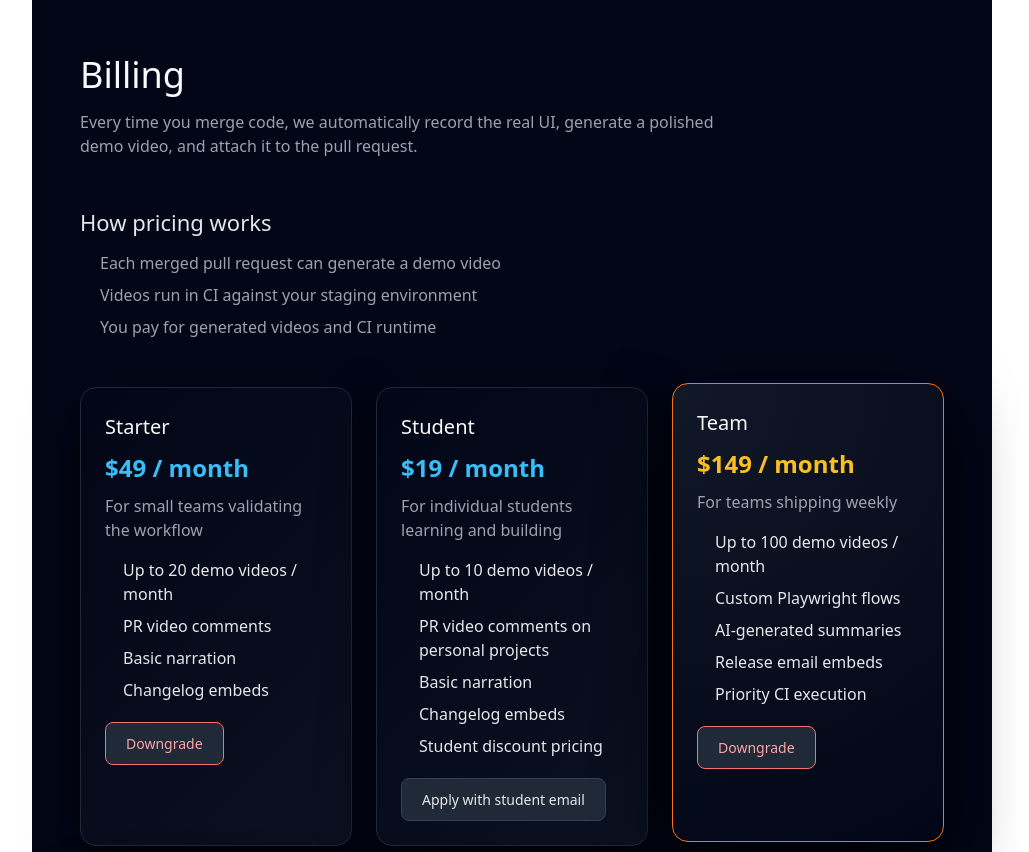
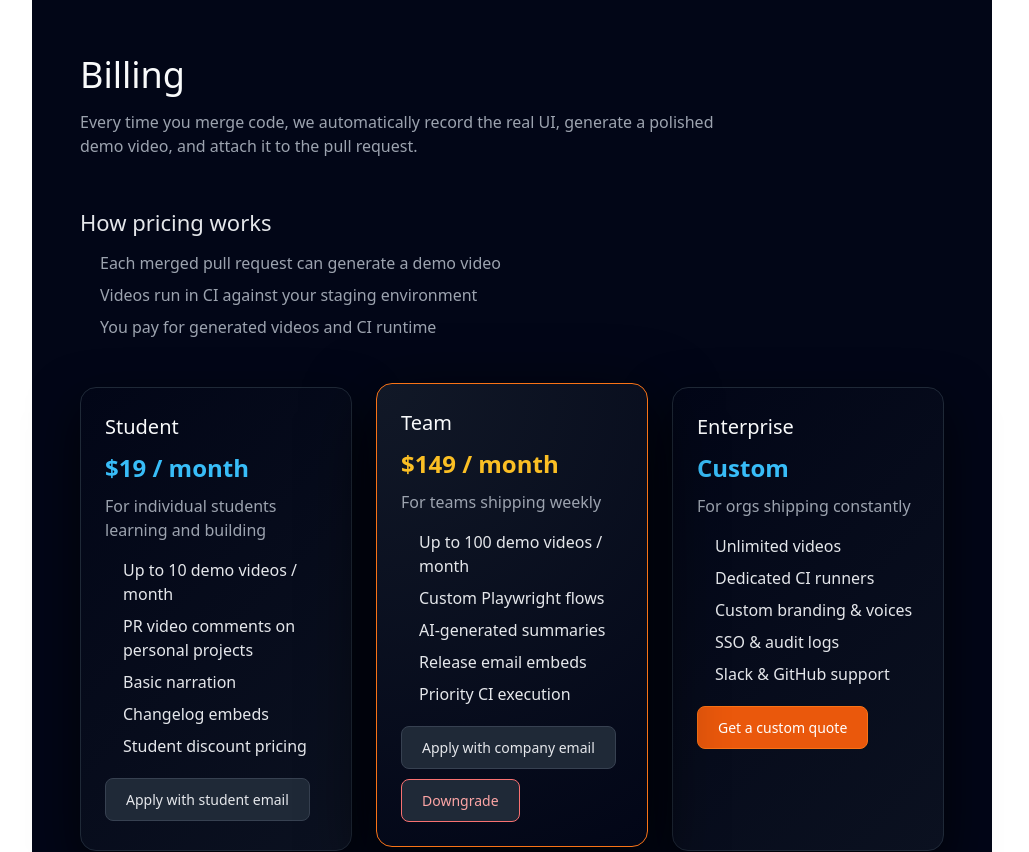
Before and after one commit to sourabhligade/shipvideo-demo, a Next.js app: page /billing in a window 1280 px wide. Shown: the top 852 px of the page, without its empty margins (128-1157 px from the left). Built offline with nearby package versions, Linux system fonts and the light colour scheme.

Commit message:
Apply with company email” on Team plan

```diff
--- a/app/billing/page.tsx
+++ b/app/billing/page.tsx
@@ -14,9 +14,11 @@ type PlanProps = {
   onCustomBilling?: () => void;
   showStudentEmailCta?: boolean;
   onStudentEmailCta?: () => void;
+  showCompanyEmailCta?: boolean;
+  onCompanyEmailCta?: () => void;
 };
 
-type DowngradeTarget = "team" | "starter" | null;
+type DowngradeTarget = "team" | null;
 
 export default function BillingPage() {
   const [showDowngradeModal, setShowDowngradeModal] = useState(false);
@@ -30,6 +32,8 @@ export default function BillingPage() {
   });
   const [showStudentEmailModal, setShowStudentEmailModal] = useState(false);
   const [studentEmail, setStudentEmail] = useState("");
+  const [showCompanyEmailModal, setShowCompanyEmailModal] = useState(false);
+  const [companyEmail, setCompanyEmail] = useState("");
 
   const handleDowngradeClick = (from: DowngradeTarget) => {
     setDowngradeFrom(from);
@@ -56,6 +60,12 @@ export default function BillingPage() {
     e.preventDefault();
     setShowStudentEmailModal(false);
     setStudentEmail("");
+  };
+
+  const handleCompanyEmailSubmit = (e: React.FormEvent) => {
+    e.preventDefault();
+    setShowCompanyEmailModal(false);
+    setCompanyEmail("");
   };
 
   return (
@@ -383,20 +393,6 @@ export default function BillingPage() {
 
       <section className="plans">
         <Plan
-          name="Starter"
-          price="$49 / month"
-          description="For small teams validating the workflow"
-          features={[
-            "Up to 20 demo videos / month",
-            "PR video comments",
-            "Basic narration",
-            "Changelog embeds",
-          ]}
-          showDowngrade
-          onDowngrade={() => handleDowngradeClick("starter")}
-        />
-
-        <Plan
           name="Student"
           price="$19 / month"
           description="For individual students learning and building"
@@ -423,6 +419,8 @@ export default function BillingPage() {
             "Priority CI execution",
           ]}
           highlighted
+          showCompanyEmailCta
+          onCompanyEmailCta={() => setShowCompanyEmailModal(true)}
           showDowngrade
           onDowngrade={() => handleDowngradeClick("team")}
         />
@@ -446,37 +444,17 @@ export default function BillingPage() {
       {showDowngradeModal && downgradeFrom && (
         <div className="modal-overlay" role="dialog" aria-modal="true" aria-labelledby="downgrade-modal-title">
           <div className="modal">
-            <h3 id="downgrade-modal-title">
-              {downgradeFrom === "team"
-                ? "Confirm downgrade to Starter"
-                : "Confirm downgrade to Free"}
-            </h3>
-            {downgradeFrom === "team" ? (
-              <>
+            <h3 id="downgrade-modal-title">Confirm downgrade to Student</h3>
             <p>
-                  Downgrading from Team to Starter will remove access to the following features:
+              Downgrading from Team to Student will remove access to the following features:
             </p>
             <ul>
-                  <li>Up to 100 demo videos / month (reduced to 20)</li>
+              <li>Up to 100 demo videos / month (reduced to 10)</li>
               <li>Custom Playwright flows</li>
               <li>AI-generated summaries</li>
               <li>Release email embeds</li>
               <li>Priority CI execution</li>
             </ul>
-              </>
-            ) : (
-              <>
-                <p>
-                  Downgrading from Starter to Free will remove access to the following features:
-                </p>
-                <ul>
-                  <li>Up to 20 demo videos / month</li>
-                  <li>PR video comments</li>
-                  <li>Basic narration</li>
-                  <li>Changelog embeds</li>
-                </ul>
-              </>
-            )}
             <p>
               Are you sure you want to proceed with the downgrade?
             </p>
@@ -601,6 +579,42 @@ export default function BillingPage() {
         </div>
       )}
 
+      {showCompanyEmailModal && (
+        <div className="modal-overlay" role="dialog" aria-modal="true" aria-labelledby="company-email-modal-title">
+          <div className="modal">
+            <h3 id="company-email-modal-title">Apply with company email</h3>
+            <p>
+              Enter your company email to apply for the Team plan.
+            </p>
+            <form onSubmit={handleCompanyEmailSubmit}>
+              <div className="form-group">
+                <label htmlFor="company-email">Company email</label>
+                <input
+                  id="company-email"
+                  type="email"
+                  placeholder="you@company.com"
+                  value={companyEmail}
+                  onChange={(e) => setCompanyEmail(e.target.value)}
+                  required
+                />
+              </div>
+              <div className="modal-actions">
+                <button
+                  type="button"
+                  className="modal-btn cancel"
+                  onClick={() => setShowCompanyEmailModal(false)}
+                >
+                  Cancel
+                </button>
+                <button type="submit" className="modal-btn primary">
+                  Apply
+                </button>
+              </div>
+            </form>
+          </div>
+        </div>
+      )}
+
       <section className="billing-section">
         <h2>Usage & overages</h2>
         <p>
@@ -633,11 +647,14 @@ function Plan({
   onCustomBilling,
   showStudentEmailCta,
   onStudentEmailCta,
+  showCompanyEmailCta,
+  onCompanyEmailCta,
 }: PlanProps) {
   const hasActions =
     (showDowngrade && onDowngrade) ||
     (showCustomBilling && onCustomBilling) ||
-    (showStudentEmailCta && onStudentEmailCta);
+    (showStudentEmailCta && onStudentEmailCta) ||
+    (showCompanyEmailCta && onCompanyEmailCta);
   return (
     <div className={`plan ${highlighted ? "highlighted" : ""}`}>
       <h3>{name}</h3>
@@ -657,6 +674,15 @@ function Plan({
               onClick={onStudentEmailCta}
             >
               Apply with student email
+            </button>
+          )}
+          {showCompanyEmailCta && onCompanyEmailCta && (
+            <button
+              type="button"
+              className="plan-btn"
+              onClick={onCompanyEmailCta}
+            >
+              Apply with company email
             </button>
           )}
           {showCustomBilling && onCustomBilling && (
```
Lines whose indentation alone changed are shown as unchanged.
